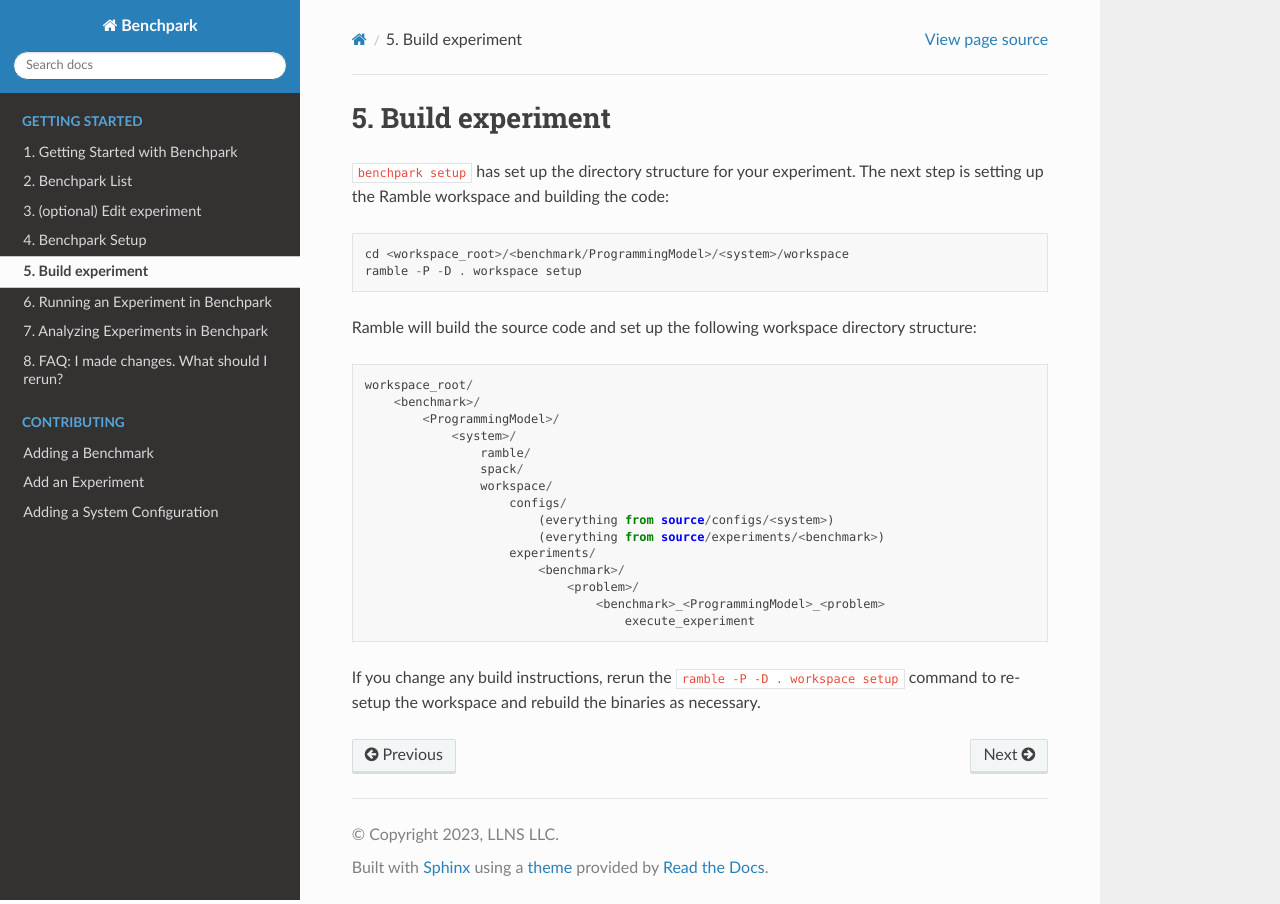
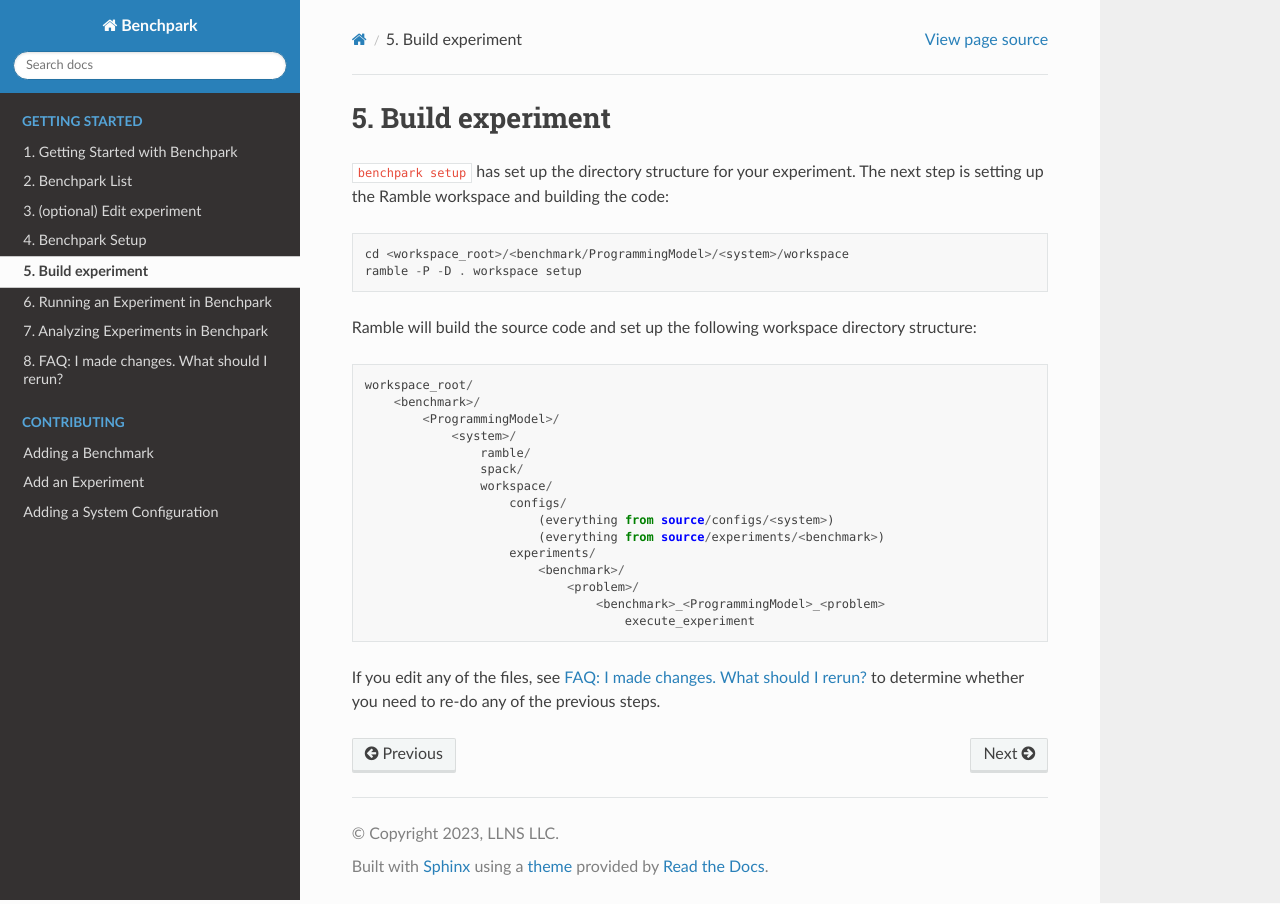
Before and after one commit to LLNL/benchpark, a Sphinx documentation site: the page built from docs/5-build-experiment.rst, in a window 1280 px wide. Built offline with Sphinx 7.4.7 and the Read the Docs theme 2.0.0, drawn with Linux system fonts in a browser that asks for light colours.

Commit message:
Update 5-build-experiment.rst

```diff
--- a/docs/5-build-experiment.rst
+++ b/docs/5-build-experiment.rst
@@ -28,5 +28,5 @@ Ramble will build the source code and set up the following workspace directory s
                                         execute_experiment
 
 
-If you change any build instructions, rerun the ``ramble -P -D . workspace setup`` command
-to re-setup the workspace and rebuild the binaries as necessary.
+If you edit any of the files, see :doc:`FAQ-what-to-rerun` to determine
+whether you need to re-do any of the previous steps.
```
